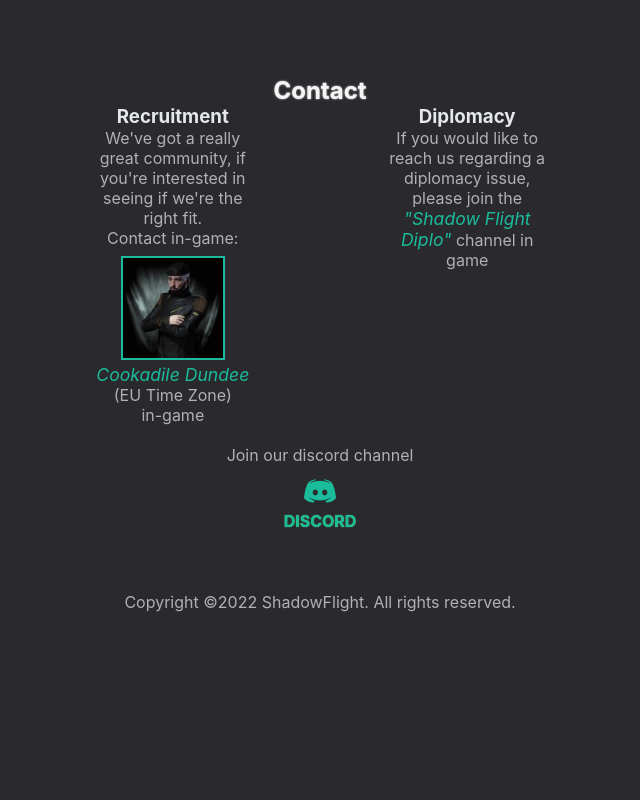
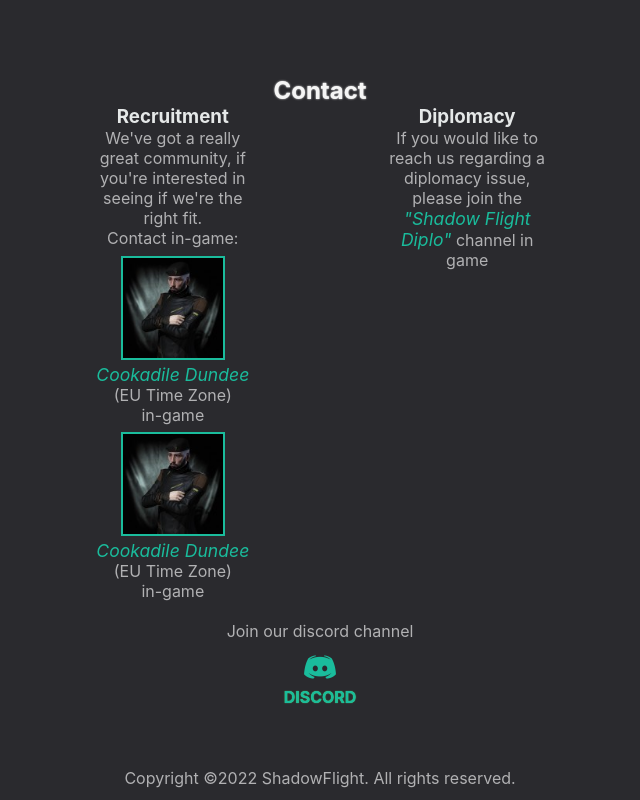
Before and after one commit to phellwege/shadowflight, a React (Create React App) app in the folder shadowflight/: page / in a window 1280 px wide. Shown: the part 705-1505 px from the top of the page, without its empty margins (320-960 px from the left). Before the commit the page ends 1329 px from the top, so only its background shows below. Built offline with nearby package versions, Linux system fonts and the light colour scheme; a web font is replaced by a local one.

Commit message:
added secondary profile

```diff
--- a/shadowflight/src/components/Contact.js
+++ b/shadowflight/src/components/Contact.js
@@ -17,6 +17,7 @@ export default () => {
                             <br/>
                             Contact in-game:
                         </p>
+                        <div>
                             <div>
                                 <img src={cookadile} id='portrait'/>
                                 <br/>
@@ -25,6 +26,15 @@ export default () => {
                                 <br/>
                                 in-game</p>
                             </div>
+                            <div>
+                                <img src={cookadile} id='portrait'/>
+                                <br/>
+                                <span id='in_game'>Cookadile Dundee</span>
+                                <p>(EU Time Zone)
+                                <br/>
+                                in-game</p>
+                            </div>
+                        </div>
                     </div>
                     <div id='inner-div'>
                         <h3>Diplomacy</h3>
```
